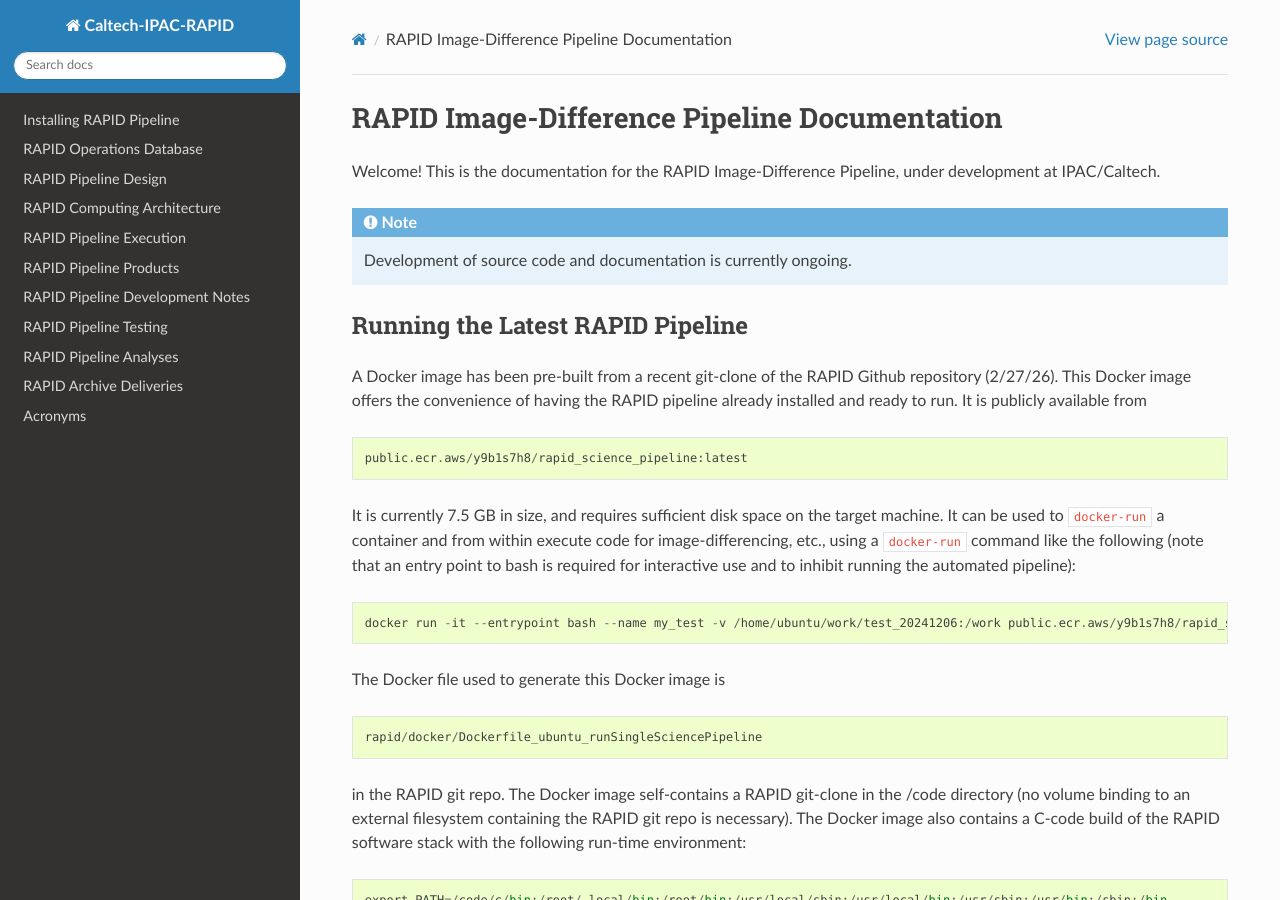
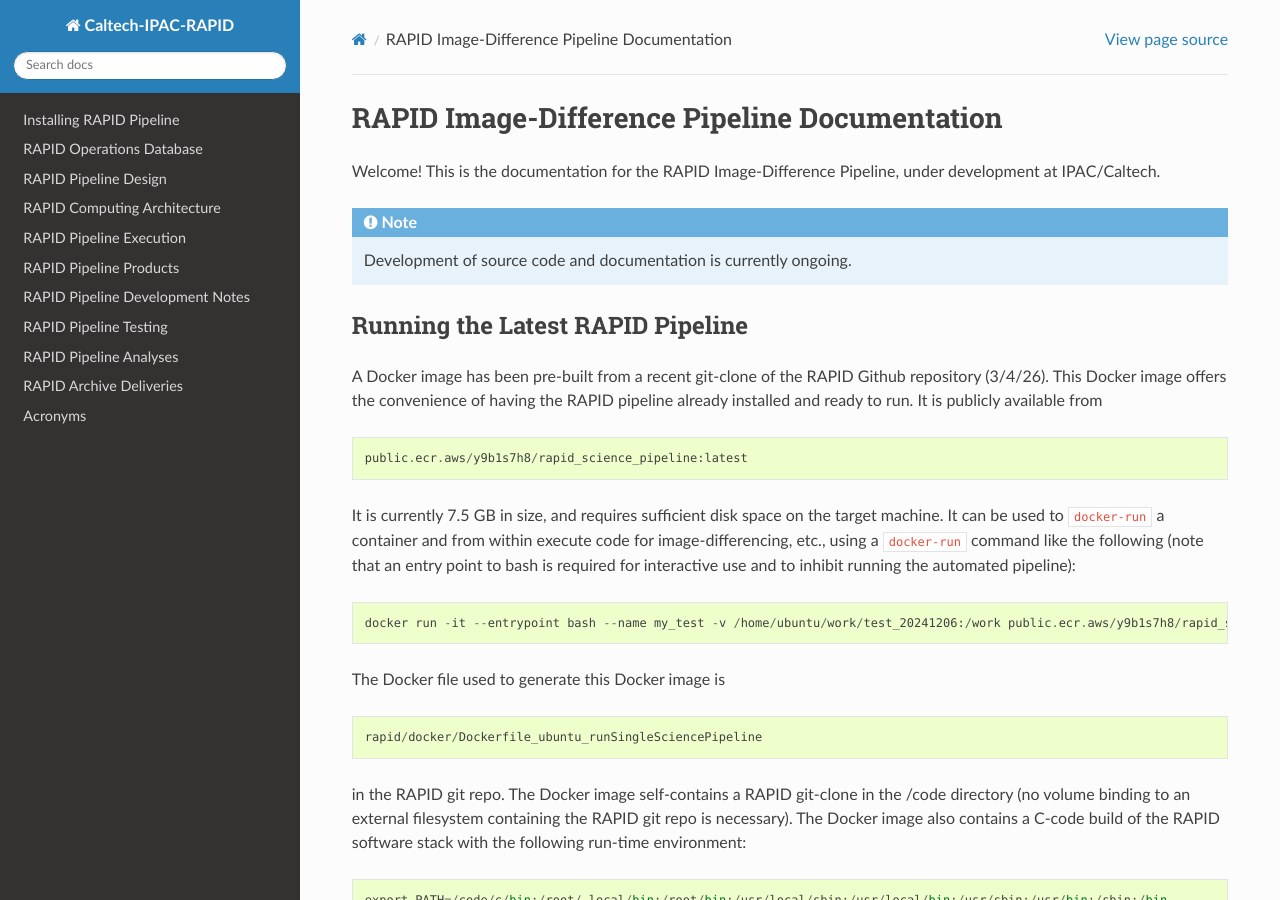
Before and after one commit to Caltech-IPAC/rapid, a Sphinx documentation site: the page built from docs/source/index.rst, in a window 1280 px wide and 900 px high. Built offline with Sphinx 7.4.7 and the Read the Docs theme 3.1.0, drawn with Linux system fonts in a browser that asks for light colours.

Commit message:
Updated latest build date of RAPID-pipeline Docker image.

```diff
--- a/docs/source/index.rst
+++ b/docs/source/index.rst
@@ -18,7 +18,7 @@ Running the Latest RAPID Pipeline
 *************************************
 
 A Docker image has been pre-built from a recent git-clone of the RAPID Github
-repository (2/27/26).
+repository (3/4/26).
 This Docker image offers the convenience of having the RAPID
 pipeline already installed and ready to run.  It is publicly available from
 
```
